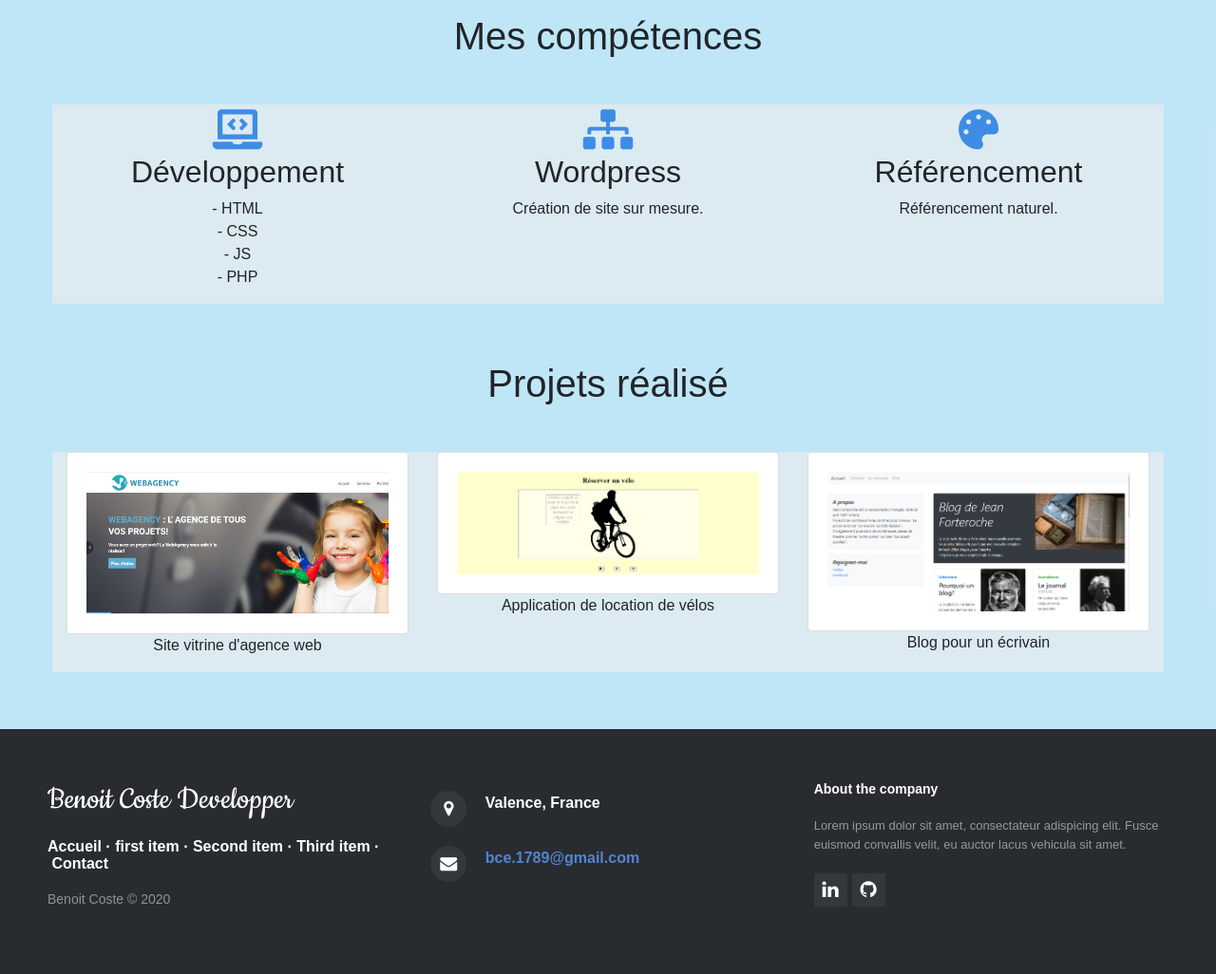
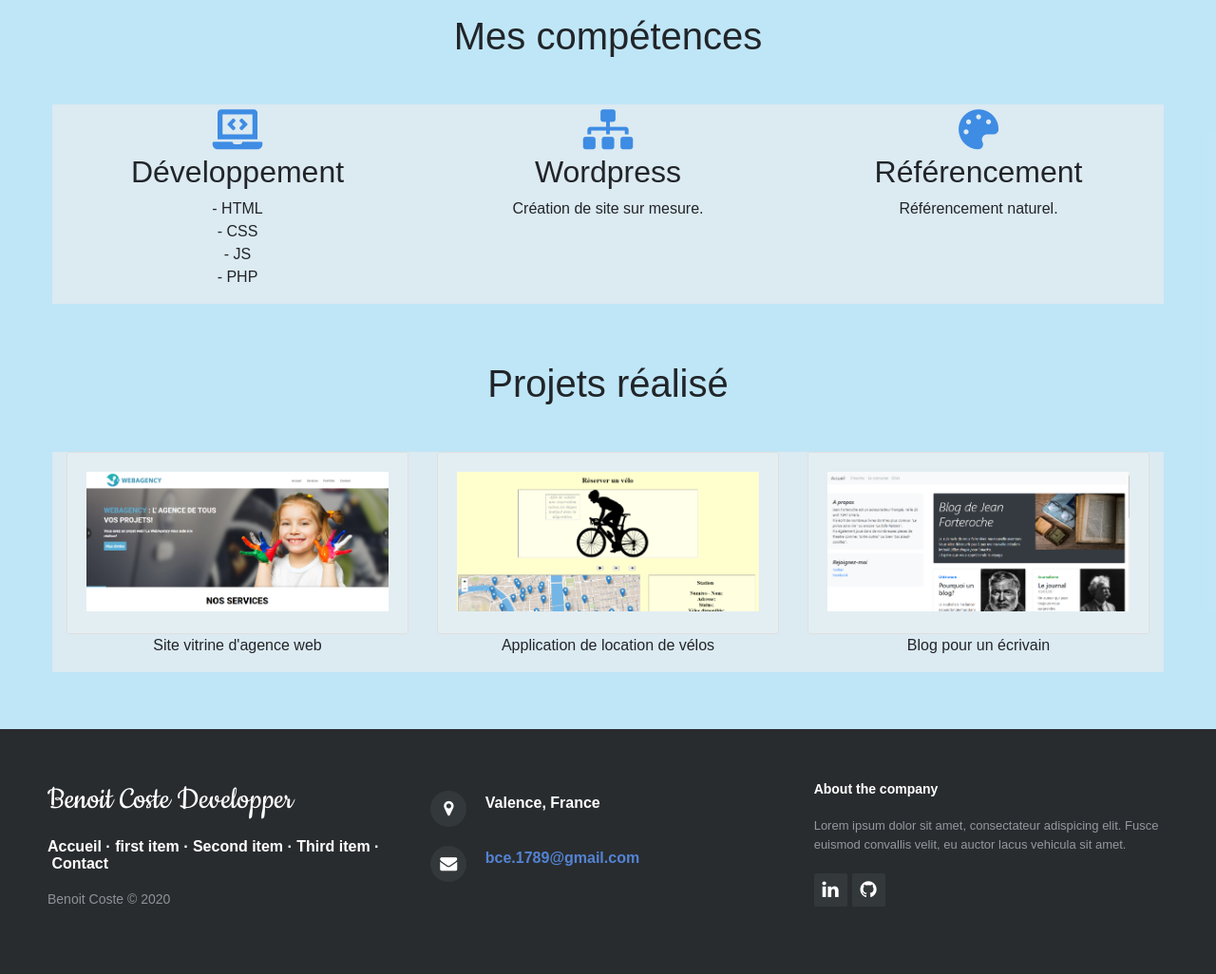
Before and after one commit to bce1789/Projet5, a PHP site: page / in a window 1280 px wide. Shown: the part 626-1652 px from the top of the page at 95% size. Run offline with PHP 8.4, Linux system fonts and the light colour scheme.

Commit message:
redefine slideshow file in POO and apply this for each slideshow on the homepage

```diff
--- a/assets/css/styles.css
+++ b/assets/css/styles.css
@@ -98,10 +98,16 @@ body {
     padding-top: 0px;
 }
 
+.card-body {
+    background-color: rgba(220, 234, 241, 0.8);
+}
+
 
 /* Slideshow */
 
-#slides {
+#slides,
+#slides2,
+#slides3 {
     position: relative;
     height: 150px;
     padding: 0px;
@@ -123,6 +129,10 @@ body {
     transition: opacity 1s;
 }
 
+.slide img {
+    max-width: 100%;
+}
+
 .showing {
     opacity: 1;
     z-index: 2;
@@ -130,18 +140,13 @@ body {
 
 .slide {
     font-size: 40px;
-    padding: 40px;
     box-sizing: border-box;
-    background: #333;
-    color: #fff;
-}
-
-.slide {
     background-size: cover;
     background-repeat: no-repeat;
 }
 
-.slide:nth-of-type(1) {
+
+/* .slide:nth-of-type(1) {
     background-image: url("../../assets/img/webagency-1.png");
 }
 
@@ -151,7 +156,7 @@ body {
 
 .slide:nth-of-type(3) {
     background-image: url("../../assets/img/webagency-3.png");
-}
+} */
 
 
 /* Slideshow */
--- a/assets/js/slideShow.js
+++ b/assets/js/slideShow.js
@@ -1,22 +1,12 @@
-var slides = document.querySelectorAll('#slides .slide');
-var currentSlide = 0;
-var slideInterval = setInterval(nextSlide, 2000);
-
-function nextSlide() {
-    slides[currentSlide].className = 'slide';
-    currentSlide = (currentSlide + 1) % slides.length;
-    slides[currentSlide].className = 'slide showing';
-}
-
-/* class SlideShow {
-    constructor() {
-        this.slides = document.querySelectorAll('.slide');
+class SlideShow {
+    constructor(container) {
+        this.slides = document.querySelectorAll(container + ' .slide');
         this.currentSlide = 0;
-        this.slideInterval = null;
+        this.slideInterval = setInterval(this.nextSlide.bind(this), 3000);
     }
     nextSlide() {
         this.slides[this.currentSlide].className = 'slide';
         this.currentSlide = (this.currentSlide + 1) % this.slides.length;
         this.slides[this.currentSlide].className = 'slide showing';
     }
-} */
+}
--- a/views/homepage.php
+++ b/views/homepage.php
@@ -46,9 +46,9 @@ ob_start(); ?>
                     <div class="card-body">
                         <a class="card-link" href="https://bce1789.github.io/Webagency/" target="_blank">
                             <ul id="slides">
-                                <li class="slide showing"></li>
-                                <li class="slide "></li>
-                                <li class="slide "></li>
+                                <li class="slide showing"><img src="assets\img\webagency-1.PNG" alt="webagency-one"></li>
+                                <li class="slide"><img src="assets\img\webagency-2.PNG" alt="webagency-two"></li>
+                                <li class="slide"><img src="assets\img\webagency-3.PNG" alt="webagency-three"></li>
                             </ul>
                         </a>
                     </div>
@@ -57,13 +57,29 @@ ob_start(); ?>
             </div>
             <div class="col item-skills">
                 <div class="card">
-                    <div class="card-body"><a class="card-link" href="https://velolib.costeb.fr/" target="_blank"><img class="img-fluid" src="assets/img/bike-loc-2.PNG"></a></div>
+                    <div class="card-body">
+                        <a class="card-link" href="https://velolib.costeb.fr/" target="_blank">
+                            <ul id="slides2">
+                                <li class="slide showing"><img src="assets\img\bike-loc-1.PNG" alt="bike-location-one"></li>
+                                <li class="slide"><img src="assets\img\bike-loc-2.PNG" alt="bike-location-two"></li>
+                                <li class="slide"><img src="assets\img\bike-loc-3.PNG" alt="bike-location-three"></li>
+                            </ul>
+                        </a>
+                    </div>
                 </div>
                 <p>Application de location de vélos</p>
             </div>
             <div class="col item-skills">
-                <div class="card">
-                    <div class="card-body"><a class="card-link" href="https://p4-blog-jean-f.costeb.fr/home" target="_blank"><img class="img-fluid" src="assets/img/blog-1.PNG"></a></div>
+            <div class="card">
+                    <div class="card-body">
+                        <a class="card-link" href="https://p4-blog-jean-f.costeb.fr/home" target="_blank">
+                            <ul id="slides3">
+                                <li class="slide showing"><img src="assets\img\blog-1.PNG" alt="blog-writer-one"></li>
+                                <li class="slide"><img src="assets\img\blog-2.PNG" alt="blog-writer-two"></li>
+                                <li class="slide"><img src="assets\img\blog-3.PNG" alt="blog-writer-three"></li>
+                            </ul>
+                        </a>
+                    </div>
                 </div>
                 <p>Blog pour un écrivain</p>
             </div>
@@ -72,7 +88,11 @@ ob_start(); ?>
 </div>
 
 <script src="assets/js/slideShow.js">
-const showSlide = new SlideShow;
+</script>
+<script>
+    const showSlide = new SlideShow('#slides');
+    const showSlide2 = new SlideShow('#slides2');
+    const showSlide3 = new SlideShow('#slides3');
 </script>
 <?php $content = ob_get_clean(); ?>
 <?php require('views/template.php'); ?>
```
Also changed, not shown: assets/img/bike-loc-1.PNG, assets/img/bike-loc-2.PNG, assets/img/bike-loc-3.PNG, assets/img/bike/bike-loc-1.PNG, assets/img/bike/bike-loc-2.PNG, assets/img/bike/bike-loc-3.PNG, assets/img/webagency-1.PNG, assets/img/webagency-2.PNG, assets/img/webagency-3.PNG, assets/img/webagency/webagency-1.PNG, 2 other files.
